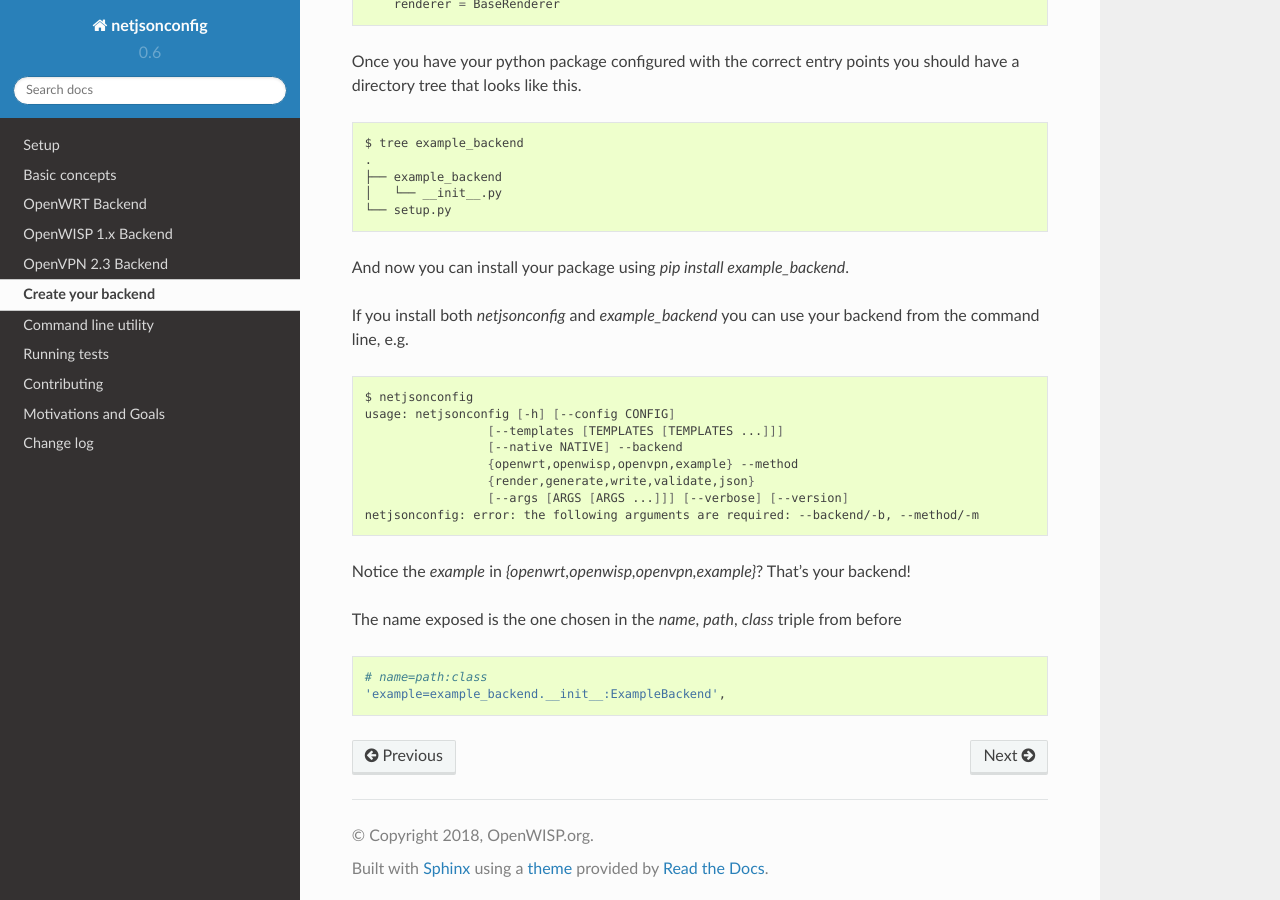
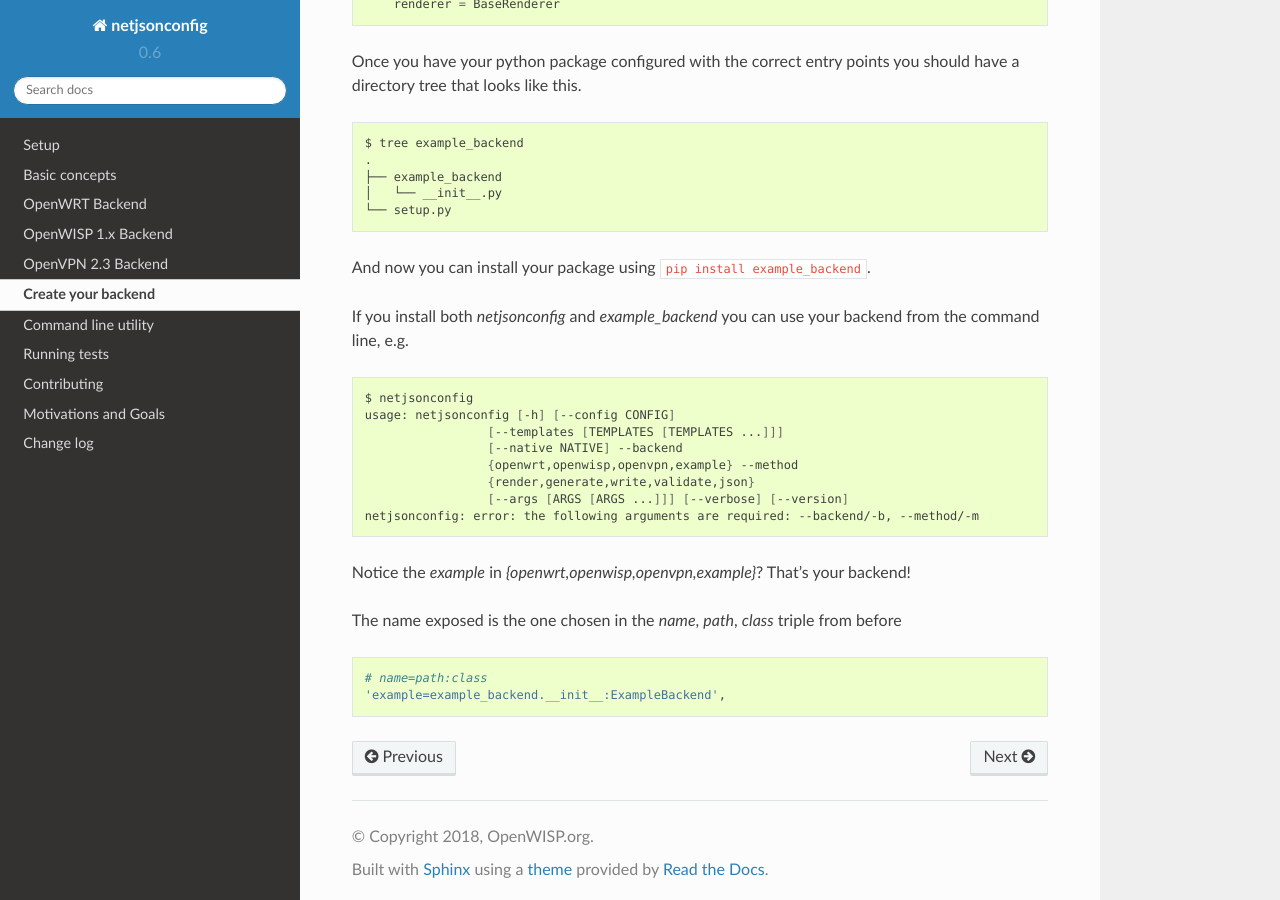
Before and after one commit to openwisp/netjsonconfig, a Sphinx documentation site: the page built from docs/source/backends/create_your_backend.rst, in a window 1280 px wide and 900 px high, scrolled down 1869 px. Built offline with Sphinx 7.4.7 and the Read the Docs theme 2.0.0, drawn with Linux system fonts in a browser that asks for light colours.

Commit message:
[fix] fix command highlighting

```diff
--- a/docs/source/backends/create_your_backend.rst
+++ b/docs/source/backends/create_your_backend.rst
@@ -105,7 +105,7 @@
     │   └── __init__.py
     └── setup.py
 
-And now you can install your package using `pip install example_backend`.
+And now you can install your package using ``pip install example_backend``.
 
 If you install both `netjsonconfig` and `example_backend` you can use your backend
 from the command line, e.g.
```
